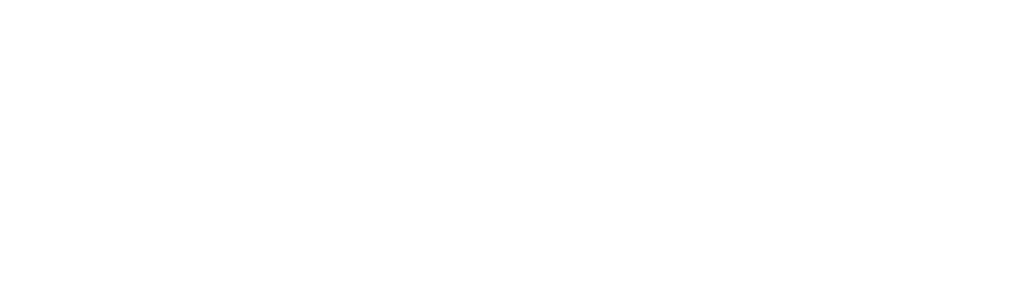
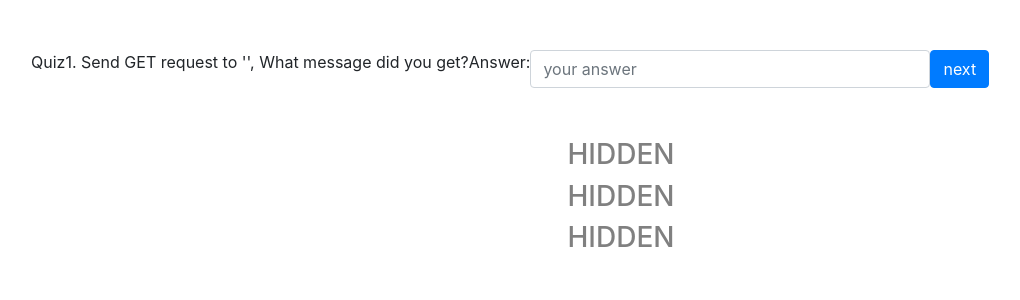
Before and after one commit to rlaqltmxm/graduation-project-front, a React (Create React App) app: page /webClient/test in a window 1280 px wide. Shown: the top 300 px of the page, without its empty margins (19-1039 px from the left). Built offline with nearby package versions, Linux system fonts and the light colour scheme.

Commit message:
modules'

```diff
--- a/src/App.js
+++ b/src/App.js
@@ -1,8 +1,6 @@
 import React, { Component } from 'react';
 import logo from './logo.svg';
 import './App.css';
-import axios from 'axios';
-import { Grid, Card, CardContent, CardActions, Typography, Button, Paper, withStyles } from '@material-ui/core';
 import { BrowserRouter as Router, Route, Link } from 'react-router-dom';
 
 import WebMain from './components/WebMain.component';
@@ -31,7 +29,7 @@
   constructor(props){
     super(props);
 
-    localStorage.setItem('serverURL', 'http://192.168.0.5:8080')
+    localStorage.setItem('serverURL', 'http://192.168.0.17:8080')
 
     this.state = {
       answer : ""
@@ -61,8 +59,7 @@
         <Route path="/webMain" component={WebMain} />
         <Route path="/webServer" component={WebServer} />
         <Route path="/webClient" exact component={WebClient} />
-        <Route path="/webClient/test_1" component={ClientTest} />
-        <Route path="/webClient/test_2" component={ClientTest2} />
+        <Route path="/webClient/test" component={ClientTest} />
         <Route path="/webClient/result" component={WebClientResult} />
         <Route path="/coapMain" component={CoapMain} />
         <Route path="/unitTest" exact component={UnitUserInfo} />
--- a/src/components/webClient/ClientTest.component.js
+++ b/src/components/webClient/ClientTest.component.js
@@ -1,42 +1,54 @@
 import React, { Component } from 'react';
 import { Form, Button } from 'react-bootstrap';
 import axios from 'axios';
+import { FormHelperText } from '@material-ui/core';
 
 export default class ClientTest extends Component {
 
     constructor(props){
         super(props);
         this.state = {
-            testingURL: localStorage.getItem('getURL'),
-            active: false
+            testingURL: sessionStorage.getItem('webClientURL'),
+            active: {
+                get: false,
+                post: false,
+                put: false,
+                delete: false
             }
         }
 
-    handleChange = (event) => {
-        this.setState({
-          [event.target.name]: event.target.value,
-        });
+        this.handleChange = this.handleChange.bind(this);
+    }
+
+    handleChange = (target) => {
+        let temp = this.state.active;
+        temp[target] = !this.state.active[target];
+        this.setState({ active: temp });
     };
-
-    getQuiz = () => {
-        this.setState({ active: !this.state.active })
-    }
 
     render(){
         return(
-            <div style={{marginTop:200}}>
-                <h2>Step2. Send GET request to '{this.state.testingURL}'</h2>
-                <div style={{marginTop: 20}}>
-                <Button
-                    variant="outline-success"
-                    color="success"
-                    size="small"
-                    onClick={
-                        this.getQuiz
-                    }>GO TEST
-                </Button>
-                {this.state.active && <Quiz1></Quiz1>}
+            <div>
+                {<Quiz1 callbackFromParent={this.handleChange}></Quiz1>}
+                {this.state.active.post ? <Quiz2 callbackFromParent={this.handleChange}></Quiz2> : <Hidden></Hidden>}
+                {this.state.active.put ? <Quiz3 callbackFromParent={this.handleChange}></Quiz3> : <Hidden></Hidden>}
+                {this.state.active.delete ? <Quiz4 callbackFromParent={this.handleChange}></Quiz4> : <Hidden></Hidden>}
             </div>
+        )
+    }
+
+}
+
+class Hidden extends Component {
+
+    constructor(props) {
+        super(props);
+    }
+
+    render() {
+        return(
+            <div>
+                <h3 style={{color: 'grey'}}>HIDDEN</h3>
             </div>
         )
     }
@@ -50,6 +62,9 @@
         this.state = {
             try: "",
         }
+
+        this.handleChange = this.handleChange.bind(this);
+        this.handleSubmit = this.handleSubmit.bind(this);
     }
 
     handleChange = (event) => {
@@ -60,48 +75,179 @@
 
     handleSubmit = () => {
 
-        localStorage.setItem('getSubmit', this.state.try);
-
-        axios.get(localStorage.getItem('serverURL') + '/http_post')
-        .then(
-            (response) => {
-                console.log(response.data)
-                localStorage.setItem("postURL", response.data.url);
-                this.nextPath('/webClient/test_2')
-            }
-
-        )
-        .catch( (response) => { console.log(response) } );
-        this.nextPath('/webClient/test_2')
-    }
-
-    nextPath = (path) => {
-        window.location = path
+        console.log('check');
+        sessionStorage.setItem('webclient-get', this.state.try);
+        this.props.callbackFromParent('post');
     }
 
     render(){
         return(
-            <div style={{padding:10, marginTop: 30, marginRight: 300, marginLeft: 300}}>
-                <h3>What message did you GET?</h3>
-                <Form>
-                    <Form.Group>
-                    <div style={{padding:10, marginLeft: 5, textAlign: 'left'}}>
+            <div>
+                <Form style={{display: 'flex', padding: 50}}>
+                    <div>
+                        Quiz1. Send GET request to '{this.state.testingURL}', What message did you get?
+                    </div>
                     <Form.Label for="try">Answer: </Form.Label>
                     <Form.Control
+                        style={{width: 400}}
                         type="try"
                         name="try"
                         id="exampleEmail"
                         placeholder="your answer"
-                            onChange={this.handleChange}></Form.Control></div>
-                    </Form.Group>
+                        onChange={this.handleChange}></Form.Control>
                     <Button
-                        variant="outline-success"
-                        color="success"
-                        size="small"
-                        onClick={this.handleSubmit}>Submit</Button>
+                        onClick={this.handleSubmit}>
+                        next</Button>
                 </Form>
             </div>
         )
     }
 
 }
+
+class Quiz2 extends Component {
+
+    constructor(props){
+        super(props);
+        this.state = {
+            try: "",
+        }
+
+        this.handleChange = this.handleChange.bind(this);
+        this.handleSubmit = this.handleSubmit.bind(this);
+    }
+
+    handleChange = (event) => {
+        this.setState({
+          [event.target.name]: event.target.value,
+        });
+    };
+
+    handleSubmit = () => {
+
+        console.log('check');
+        sessionStorage.setItem('webclient-post', this.state.try);
+        this.props.callbackFromParent('put');
+    }
+
+    render(){
+        return(
+            <div>
+                <Form style={{display: 'flex', padding: 50}}>
+                    <div>
+                        Quiz2. Send POST request to '{this.state.testingURL}', What response did you get?
+                    </div>
+                    <Form.Label for="try">Answer: </Form.Label>
+                    <Form.Control
+                        style={{width: 400}}
+                        type="try"
+                        name="try"
+                        id="exampleEmail"
+                        placeholder="your answer"
+                        onChange={this.handleChange}></Form.Control>
+                    <Button
+                        onClick={this.handleSubmit}>
+                        next</Button>
+                </Form>
+            </div>
+        )
+    }
+}
+
+class Quiz3 extends Component {
+
+    constructor(props){
+        super(props);
+        this.state = {
+            try: "",
+        }
+
+        this.handleChange = this.handleChange.bind(this);
+        this.handleSubmit = this.handleSubmit.bind(this);
+    }
+
+    handleChange = (event) => {
+        this.setState({
+          [event.target.name]: event.target.value,
+        });
+    };
+
+    handleSubmit = () => {
+
+        console.log('check');
+        sessionStorage.setItem('webclient-post', this.state.try);
+        this.props.callbackFromParent('delete');
+    }
+
+    render(){
+        return(
+            <div>
+                <Form style={{display: 'flex', padding: 50}}>
+                    <div>
+                        Quiz3. Send PUT request to '{this.state.testingURL}', What response did you get?
+                    </div>
+                    <Form.Label for="try">Answer: </Form.Label>
+                    <Form.Control
+                        style={{width: 400}}
+                        type="try"
+                        name="try"
+                        id="exampleEmail"
+                        placeholder="your answer"
+                        onChange={this.handleChange}></Form.Control>
+                    <Button
+                        onClick={this.handleSubmit}>
+                        next</Button>
+                </Form>
+            </div>
+        )
+    }
+}
+
+class Quiz4 extends Component {
+
+    constructor(props){
+        super(props);
+        this.state = {
+            try: "",
+        }
+
+        this.handleChange = this.handleChange.bind(this);
+        this.handleSubmit = this.handleSubmit.bind(this);
+    }
+
+    handleChange = (event) => {
+        this.setState({
+          [event.target.name]: event.target.value,
+        });
+    };
+
+    handleSubmit = () => {
+
+        console.log('check');
+        sessionStorage.setItem('webclient-post', this.state.try);
+        this.props.callbackFromParent('submit');
+    }
+
+    render(){
+        return(
+            <div>
+                <Form style={{display: 'flex', padding: 50}}>
+                    <div>
+                        Quiz4. Send DELETE request to '{this.state.testingURL}', What response did you get?
+                    </div>
+                    <Form.Label for="try">Answer: </Form.Label>
+                    <Form.Control
+                        style={{width: 400}}
+                        type="try"
+                        name="try"
+                        id="exampleEmail"
+                        placeholder="your answer"
+                        onChange={this.handleChange}></Form.Control>
+                    <Button
+                        onClick={this.handleSubmit}>
+                        next</Button>
+                </Form>
+            </div>
+        )
+    }
+}
--- a/src/components/webClient/WebClient.component.js
+++ b/src/components/webClient/WebClient.component.js
@@ -17,8 +17,7 @@
             sno: '',
             sip: '',
             sport: '',
-            testingURL: '',
-            serverURL: localStorage.getItem('serverURL') + '/webClient'
+            testingURL: ''
         }
         this.handleChange = this.handleChange.bind(this)
         this.sendInfo = this.sendInfo.bind(this)
@@ -36,17 +35,16 @@
 
     sendInfo = () => {
 
-        localStorage.setItem('accessInfo', this.state)
+        sessionStorage.setItem('accessInfo', this.state)
 
         axios.get(localStorage.getItem('serverURL')+'/http_get')
         .then(
             (response) => {
 
                 console.log(response.data)
-                localStorage.setItem('getURL', response.data.url)
-                this.nextPath('/webClient/test_1')
+                sessionStorage.setItem('webClientURL', response.data.url)
+                this.nextPath('/webClient/test')
             }
-
         )
         .catch( response => { console.log(response) } );
 
```
Also changed, not shown: 1 other file (tests, documents, lock files or other folders). Lines whose indentation alone changed are shown as unchanged.
